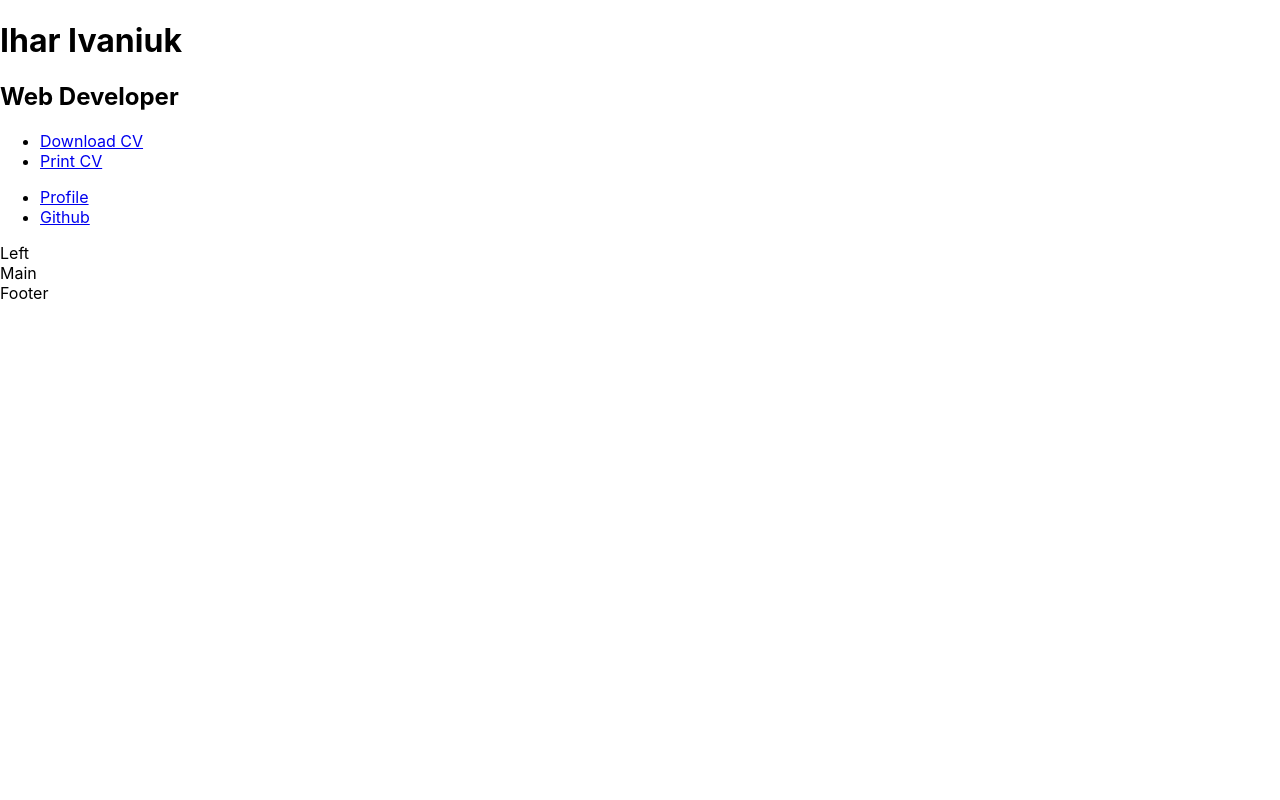
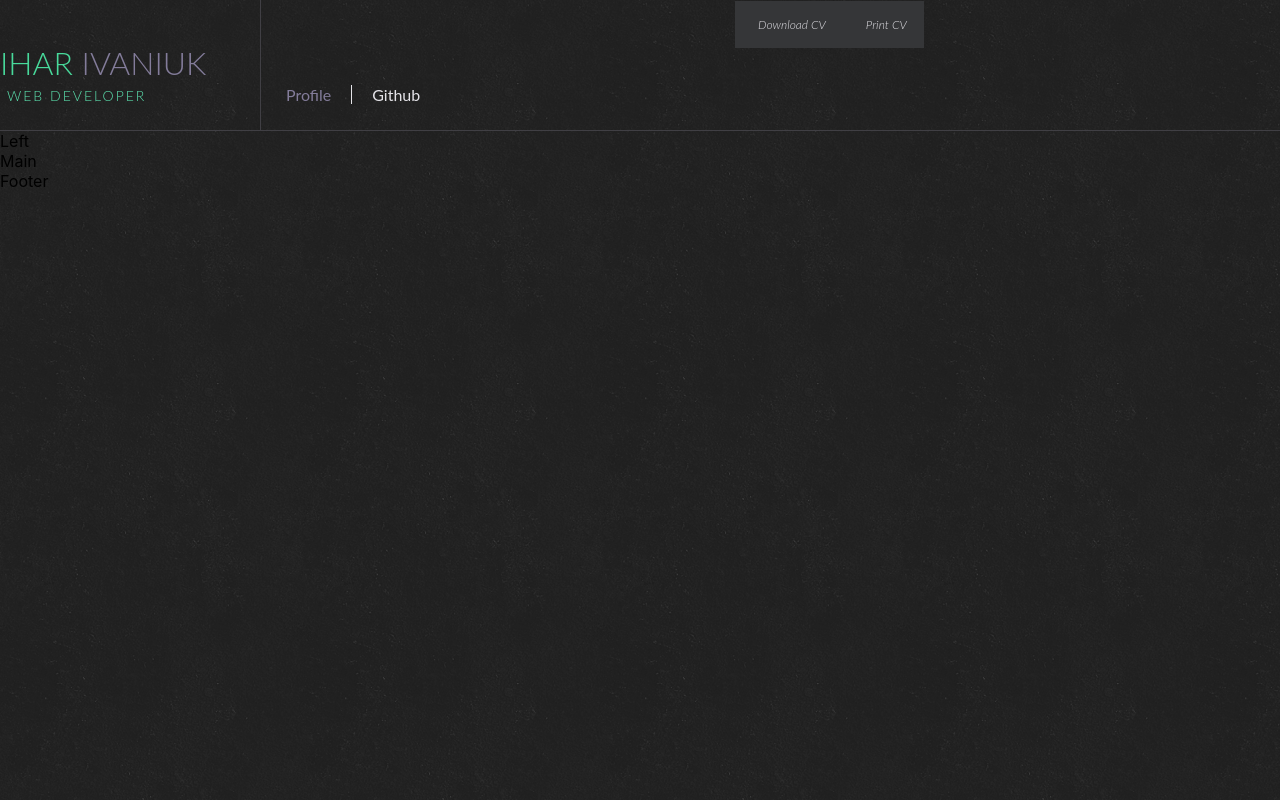
Before and after one commit to cqxg/rsschool-2019Q1-cv, a React (Create React App) app: page / in a window 1280 px wide. Built offline with nearby package versions, Linux system fonts and the light colour scheme.

Commit message:
feat: add main stylesheet

```diff
--- a/src/Styles/styles.css
+++ b/src/Styles/styles.css
@@ -0,0 +1,501 @@
+@import url(//weloveiconfonts.com/api/?family=entypo|fontawesome);
+
+[class*="entypo-"]:before {
+  font-family: 'entypo', sans-serif;
+}
+
+[class*="fontawesome-"]:before {
+  font-family: 'FontAwesome', sans-serif;
+}
+
+.clear {
+	clear: both;
+}
+
+.purple {
+	color: #837c9a;
+}
+
+.block {
+	margin: 25px 30px;
+}
+
+.block h1 {
+	margin-left: -5px;
+	font-weight: 200;
+}
+
+.last.block {
+	margin-bottom: 110px;
+}
+
+.horizontal_list {
+	margin: 0;
+	padding: 0;
+	list-style-type: none;
+}
+
+.horizontal_list li {
+	float: left;
+}
+
+.horizontal_list li:before {
+	content: none;
+}
+
+.horizontal_list li {
+	padding-left: 0;
+	text-indent: 0;
+}
+
+.horizontal_line{
+	margin: 34px 0 0 30px;
+	height: 26px;
+	position: relative;
+}
+
+.line_left,
+.line_right{
+	border-top: 1px solid #434247;
+	width: 305px;
+	margin-top: 13px;
+}
+
+.line_left{
+	float: left;
+}
+
+.line_right {
+	float: right;
+}
+
+.left_circle,
+.central_circle,
+.right_circle {
+	background: rgb(69,68,73);
+	background: rgba(255,255,255, 0.15);
+	position: absolute;
+	border-radius: 50px;
+}
+
+.left_circle,
+.right_circle {
+	width: 13px;
+	height: 13px;
+	top: 7px;
+}
+
+.left_circle{
+	left: 314px;
+}
+
+.central_circle{
+	width: 26px;
+	height: 26px;
+	top: 0px;
+	left: 322px;
+}
+
+.right_circle{
+	left: 343px;
+}
+
+body {
+	background: url('../assets/dark_wall.webp') repeat;
+	margin: 0;
+}
+
+h1,h2,h3, h4 {
+	font-family: 'Lato', Helvetica, sans-serif;
+	font-weight: 300;
+	color: #48DA9B;
+}
+
+h1 {
+	font-size: 48px;
+	font-weight: 300;
+	margin: 20px 0;
+}
+
+h2 {
+	font-size: 28px;
+	margin: 32px 0 24px;
+}
+
+h3 {
+	font-size: 24px;
+}
+
+h4 {
+	font-size: 18px;
+	font-weight: 400;
+}
+
+blockquote {
+	font-style: italic;
+	margin: 25px 0;
+	padding-left: 20px;
+	border-left: 2px solid #48DA9B;
+}
+
+blockquote, p , a, li {
+	font-family: 'Lato', Helvetica, sans-serif;
+	font-weight: 300;
+	font-size: 15px;
+	color: #e4e3e8;
+}
+
+a:focus {
+    outline: none;
+}
+
+ul {
+    list-style: none;
+    padding:0;
+    margin:0;
+}
+
+li {
+	padding-left: 1em;
+	text-indent: -.7em;
+}
+
+li:before {
+	content: "• ";
+	color: #837c9a;
+	font-size: 20px;
+	padding-right: 8px;
+}
+
+
+#main_container {
+	width: 960px;
+	margin: 0 auto;
+}
+
+#header {
+	height: 130px;
+	border-bottom: 1px solid #403F44;
+}
+
+.header_logotype_container {
+	width: 260px;
+	height: 130px;
+	border-right: 1px solid #403F44;
+	float: left;
+}
+
+.header_menu_container {
+	height: 130px;
+	width: 699px;
+	float: left;
+}
+
+.header_menu_container a {
+	font-family: 'Lato', Helvetica, sans-serif;
+}
+
+#left_col {
+	width: 260px;
+	float: left;
+}
+
+#content_container {
+	width: 699px;
+	border-left: 1px solid #403F44;
+	float: left;
+}
+
+#footer {
+	width: 960px;
+	height: 60px;
+	border-top: 1px solid #403F44;
+	display: inline-block;
+}
+
+.logotype_name{
+	text-transform: uppercase;
+	font-size: 32px;
+	margin: 43px 0 0;
+}
+.logotype_occupation{
+	text-transform: uppercase;
+	margin-top: 5px;
+	color: #5ce2af;
+	font-size: 14px;
+	letter-spacing: 2px;
+	padding-left: 7px;
+}
+
+.download_print_buttons {
+	width: 225px;
+	height: 45px;
+	float: right;
+}
+
+.download_print_buttons a {
+	text-decoration: none;
+	font-size: 12px;
+	font-family: 'Lato', Helvetica, sans-serif;
+	font-style: italic;
+	line-height: 45px;
+	padding: 16px 17px;
+	background: #353638;
+}
+
+.download_print_buttons a:hover {
+	background: #020609;
+}
+
+.download_print_buttons .icon {
+	color: #02070a;
+	padding-right: 6px;
+	font-style: normal;
+	font-size: 18px;
+}
+
+.icon-angle-double-right {
+	position: relative;
+	top: 2px;
+}
+
+.download_print_buttons a:hover .icon {
+	color: #e4e3e8;
+}
+
+.header_menu {
+	width: 699px;
+	margin-top: 40px;
+	margin-left: 5px;
+}
+
+.header_menu a{
+	text-decoration: none;
+	padding: 0 20px;
+	border-left: 1px solid #e4e3e8;
+	font-size: 16px;
+	font-weight: 400;
+}
+
+.header_menu a.no_border{
+	border-left: none;
+}
+
+.header_menu a:hover {
+	color: #837c9a;
+}
+
+#left_nav h2 {
+	margin: 0;
+	font-size: 24px;
+}
+
+.profile_frame{
+	width: 230px;
+	height: 340px;
+	background: black;
+	border: 1px solid #403F44;
+	margin-top: 20px;
+}
+
+.profile_picture {
+    width: 210px;
+    height: 240px;
+    margin: 10px;
+    background: black 100% /210px no-repeat;
+}
+
+.hello_content,
+.contact_details_content {
+	margin-top: 25px;
+}
+
+.hello_content{
+	width: 230px;
+}
+
+.contact_details_content h2 + p.purple {
+	margin-top: 10px;
+}
+
+.contact_details_content p {
+	margin: 0;
+}
+
+.contact_details_content p.purple {
+	margin-top: 25px;
+}
+
+.send_message_button,
+.special_button {
+	margin-top: 25px;
+	display: block;
+	background: #48DA9B;
+	width: 230px;
+	height: 50px;
+	position: relative;
+	z-index: 1;
+}
+
+.cut1:after {
+	content: "";
+	position: absolute;
+	bottom: -19px;
+	left: -20px;
+	width: 30px;
+	height: 30px;
+	z-index: 9;
+	background: url(//subtlepatterns2015.subtlepatterns.netdna-cdn.com/patterns/dark_wall.png) repeat;
+    transform: rotate(45deg);
+}
+
+.cut2:before {
+    content: "";
+    position: absolute;
+    top: -19px;
+    right: -20px;
+    width: 30px;
+    height: 30px;
+    z-index: 9;
+    background: url(//subtlepatterns2015.subtlepatterns.netdna-cdn.com/patterns/dark_wall.png) repeat;
+    transform: rotate(45deg);
+}
+
+.content {
+    text-align: center;
+    color: #04080b;
+    width: 100%;
+    height: 40px;
+    position: absolute;
+    z-index: 2;
+    font: 18px 'Lato', Arial, sans-serif;
+    margin: 0;
+    padding: 16px 0 0;
+    top: -4px;
+    bottom: 10px;
+    border-top: 1px solid #403F44;
+    border-bottom: 1px solid #403F44;
+}
+
+.send_message_button:hover,
+.special_button:hover {
+	background: #29C782;
+}
+
+.get_social_content {
+	margin-top: 15px;
+}
+
+.get_social_content h2 {
+    margin-bottom: 8px;
+}
+
+.social_icons {
+	margin-left: -8px;
+}
+
+.social_icons a {
+	font-size: 35px;
+	text-decoration: none;
+	color: #000507;
+	padding: 0;
+	padding: 0 5px;
+}
+
+.social_icons a span.invisible {
+	display:none;
+}
+
+.social_icons .github:hover {
+    background: #00B0ED;
+	color: #fff;
+	border-top-left-radius: 50px;
+	border-bottom-right-radius: 50px;
+}
+
+.social_icons .linkedin:hover {
+	background: #007bb6;
+	color: #fff;
+	border-top-right-radius: 50px;
+	border-bottom-left-radius: 50px;
+}
+
+.highlight {
+    color: #29C782;
+    margin-right: 10px;
+}
+
+.env_wrap {
+    display: flex;
+    flex-direction: row;
+}
+
+.project_link {
+    text-decoration: none;
+    padding: 0 10px;
+    font-size: 16px;
+    font-weight: 400;
+}
+
+.education_link {
+    text-decoration: none;
+    color: rgb(133, 132, 132);
+    font-size: 16px;
+    font-weight: 500;
+}
+
+.project_link:hover {
+    color: #9a7c7c;
+}
+
+.education_link:hover {
+	color: #686379;
+}
+
+.back_highlight {
+    font-size: 16px;
+    font-weight: 500;
+    border-radius: 2px;
+    color: #000507;
+    text-align: center;
+    background-color: #48DA9B;
+}
+
+.footer_name {
+	font-style: italic;
+	margin-top: 20px;
+}
+
+.profile_quote {
+	position: relative;
+}
+
+.profile_quote p {
+	font-size: 17px;
+	width: 455px;
+}
+
+.profile_quote  .entypo-quote {
+    color: #3d3a41;
+	font-size: 80px;
+    font-style: normal;
+	position: absolute;
+	top: -20px;
+	right: 70px;
+	cursor: default;
+}
+
+.philosophy_content {
+	margin-top: 20px;
+}
+
+.philosophy_content p {
+	margin: 0;
+	width: 370px;
+	float: left;
+}
+
+.philosophy_content ul {
+	float: left;
+	padding-left: 40px;
+}
```
